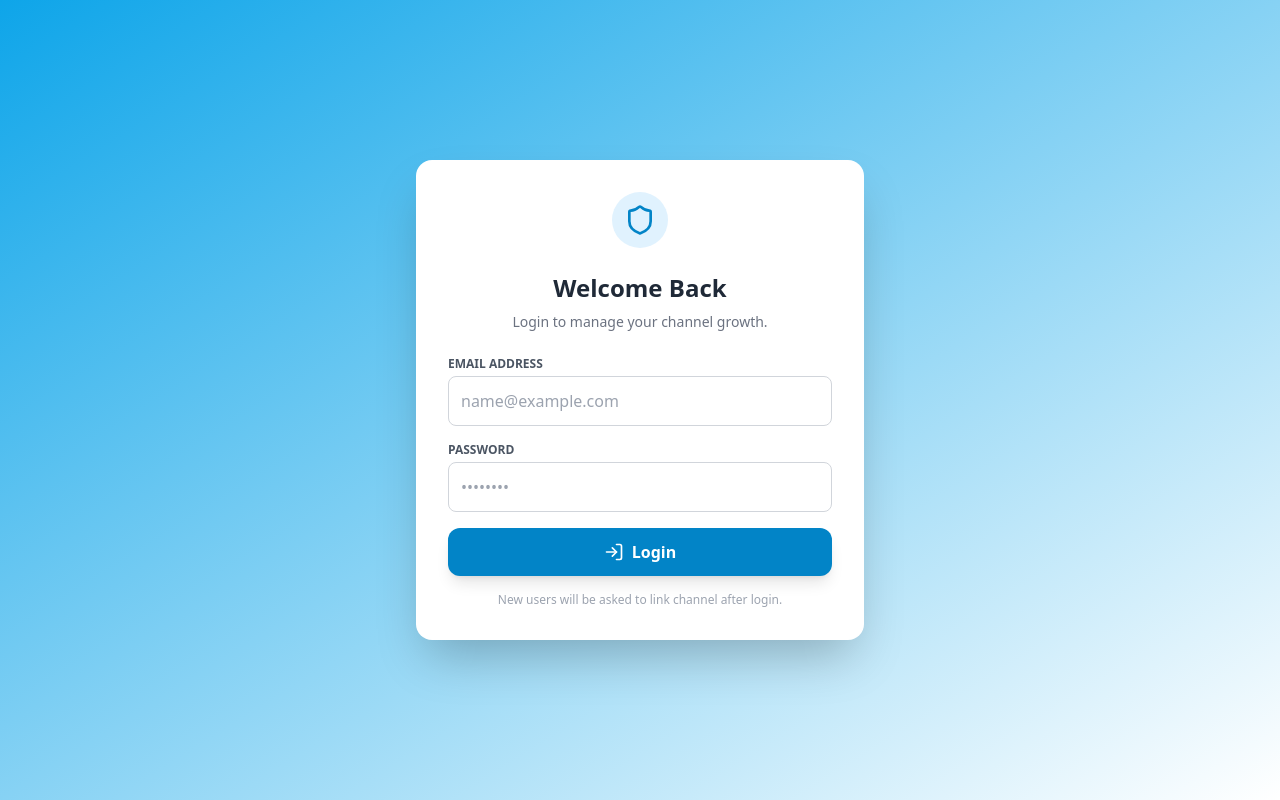
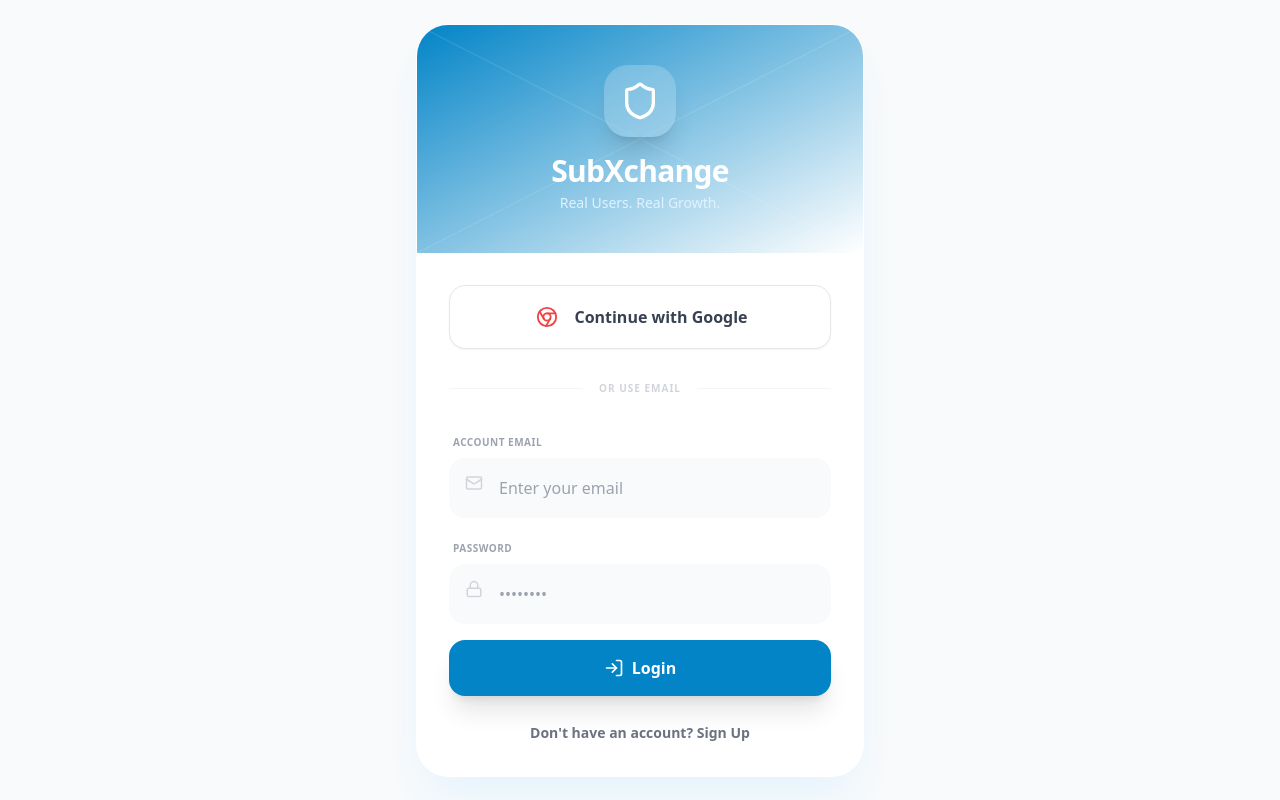
Before and after one commit to Nuruddin6624/sub4sub, a React (Vite) app: page / in a window 1280 px wide. Built offline with nearby package versions, Linux system fonts and the light colour scheme; no server answers.

Commit message:
Update App.tsx

```diff
--- a/App.tsx
+++ b/App.tsx
@@ -1,4 +1,4 @@
-import React, { useState, useEffect, useRef } from 'react';
+import React, { useState, useEffect } from 'react';
 import { HashRouter, Routes, Route, Navigate } from 'react-router-dom';
 import Navbar from './components/Navbar';
 import Home from './pages/Home';
@@ -8,243 +8,298 @@
 import Profile from './pages/Profile';
 import Admin from './pages/Admin';
 import { User } from './types';
-import { api } from './services/supabase';
-import { Shield, Lock, ArrowLeft, LogIn } from 'lucide-react';
+import { api, supabase } from './services/supabase';
+import { Shield, ArrowLeft, Chrome, Mail, Lock, LogIn, UserPlus } from 'lucide-react';
 
 const App: React.FC = () => {
   const [user, setUser] = useState<User | null>(null);
   const [loading, setLoading] = useState(true);
 
-  // Use ref to access latest user state inside setInterval closure
-  const userRef = useRef<User | null>(null);
-
-  // Login Form State
+  // Auth Mode: 'LOGIN' | 'SIGNUP'
+  const [authMode, setAuthMode] = useState<'LOGIN' | 'SIGNUP'>('LOGIN');
   const [email, setEmail] = useState('');
   const [password, setPassword] = useState('');
-  const [loginError, setLoginError] = useState('');
+  const [error, setError] = useState('');
 
-  // Registration State (If user not found)
-  const [showRegisterForm, setShowRegisterForm] = useState(false);
+  // Setup/Registration State for new users
+  const [needsSetup, setNeedsSetup] = useState(false);
   const [userUrl, setUserUrl] = useState('');
   const [userName, setUserName] = useState('');
 
   useEffect(() => {
-      userRef.current = user;
-  }, [user]);
-
-  // Background Polling
-  useEffect(() => {
-    checkUser();
-
-    // Poll every 60 seconds to refresh coins/stats
-    const intervalId = setInterval(() => {
-        if (userRef.current) {
-            checkUser(true); // Silent refresh
+    initAuth();
+    if (supabase) {
+        const { data: { subscription } } = supabase.auth.onAuthStateChange(async (_event, session) => {
+            if (session?.user) {
+                checkUserProfile(session.user.id, session.user.email!);
             }
-    }, 60000);
-
-    return () => clearInterval(intervalId);
+        });
+        return () => subscription.unsubscribe();
+    }
   }, []);
 
-  const checkUser = async (silent = false) => {
-    if (!silent) setLoading(true);
+  const initAuth = async () => {
+    setLoading(true);
     const u = await api.getUser();
-    setUser(u);
-    if (!silent) setLoading(false);
+    if (u) setUser(u);
+    setLoading(false);
   };
 
-  const handleLogout = () => {
-      localStorage.removeItem('currentUser');
-      setUser(null);
-      // Reset States
-      setEmail('');
-      setPassword('');
-      setShowRegisterForm(false);
-      setLoginError('');
+  const checkUserProfile = async (id: string, userEmail: string) => {
+      const profile = await api.getUser(id);
+      if (profile) {
+          setUser(profile);
+          setNeedsSetup(false);
+      } else {
+          setEmail(userEmail);
+          setNeedsSetup(true);
+      }
   };
 
-  const handleUnifiedLogin = async (e: React.FormEvent) => {
+  const handleGoogleLogin = async () => {
+      try {
+          setError('');
+          await api.signInWithGoogle();
+      } catch (err: any) {
+          setError(err.message);
+      }
+  };
+
+  const handleEmailAuth = async (e: React.FormEvent) => {
       e.preventDefault();
-      setLoginError('');
+      setError('');
 
-      if (!email || !password) {
-          setLoginError('Please enter both email and password.');
-          return;
-      }
-
-      // 1. Check if ADMIN credentials
-      if (email === 'shamim6624@gmail.com') {
-          if (password === 'nur6624') {
-              const admin = await api.loginAdmin(email, password);
+      // 1. Check for Admin Credentials first
+      if (email === 'shamim6624@gmail.com' && password === 'nur6624') {
+          const admin = await api.signInAdmin(email, password);
           if (admin) {
               setUser(admin);
-                  return;
-              } else {
-                  setLoginError('Admin Login Failed.');
-                  return;
-              }
-          } else {
-              setLoginError('Incorrect Password for Admin.');
               return;
           }
       }
 
-      // 2. Regular User Login Flow
-      // Check if user exists in our "Mock DB"
-      const existingUser = await api.findUserByEmail(email);
-
-      if (existingUser) {
-          // User exists, log them in
-          // Note: In this mock, we don't strictly validate user passwords because we didn't store them.
-          // In a real app, you would verify hash(password) here.
-          setUser(existingUser);
-          if (localStorage) localStorage.setItem('currentUser', JSON.stringify(existingUser));
+      // 2. Regular User Flow (Supabase)
+      try {
+          if (authMode === 'LOGIN') {
+              // Real implementation would use supabase.auth.signInWithPassword
+              // For this build, we check if user exists in our DB
+              const profile = await api.findUserByEmail(email);
+              if (profile) {
+                  setUser(profile);
+                  localStorage.setItem('currentUser', JSON.stringify(profile));
               } else {
-          // User does NOT exist -> Redirect to Registration (Channel Info)
-          setShowRegisterForm(true);
+                  setError('Account not found. Please Sign Up.');
+              }
+          } else {
+              // SIGN UP flow
+              const exists = await api.findUserByEmail(email);
+              if (exists) {
+                  setError('Email already registered. Please Login.');
+              } else {
+                  setNeedsSetup(true);
+              }
+          }
+      } catch (err: any) {
+          setError(err.message);
       }
   };
 
-  const handleCompleteRegistration = async (e: React.FormEvent) => {
+  const handleCompleteSetup = async (e: React.FormEvent) => {
       e.preventDefault();
-      if(email && userUrl) {
-          // Register the new user with the email provided in the first step
-          const u = await api.registerUser(email, userUrl, userName || 'My Channel');
-          setUser(u);
+      if (userUrl && userName) {
+          const newUser = await api.registerUser(email, userUrl, userName);
+          setUser(newUser);
+          setNeedsSetup(false);
       }
   };
 
+  const handleLogout = async () => {
+      if (supabase) await supabase.auth.signOut();
+      localStorage.removeItem('currentUser');
+      setUser(null);
+      setNeedsSetup(false);
+      setEmail('');
+      setPassword('');
+      setAuthMode('LOGIN');
+  };
+
   if (loading) {
-    return <div className="h-screen w-screen flex items-center justify-center bg-gray-50 text-brand-600">Loading...</div>;
+    return (
+        <div className="h-screen w-screen flex flex-col items-center justify-center bg-white space-y-4">
+            <div className="w-12 h-12 border-4 border-brand-200 border-t-brand-600 rounded-full animate-spin"></div>
+            <p className="text-gray-400 font-medium animate-pulse">Initializing SubXchange...</p>
+        </div>
+    );
   }
 
-  // Auth Flow
-  if (!user) {
+  // --- AUTH SCREEN ---
+  if (!user && !needsSetup) {
     return (
-      <div className="min-h-screen bg-gradient-to-br from-brand-500 to-brand-700 flex flex-col items-center justify-center p-6 text-white">
-        <div className="w-full max-w-md bg-white rounded-2xl shadow-2xl p-8 text-gray-800">
+      <div className="min-h-screen bg-gray-50 flex items-center justify-center p-4">
+        <div className="w-full max-w-md bg-white rounded-[2rem] shadow-2xl shadow-brand-100 overflow-hidden border border-white">
 
-           {/* Header Icon */}
-           <div className="flex justify-center mb-6">
-               <div className="bg-brand-100 p-3 rounded-full">
-                   <Shield className="text-brand-600 w-8 h-8" />
+           {/* Header Section */}
+           <div className="bg-gradient-to-br from-brand-600 to-brand-800 p-10 text-white text-center relative">
+               <div className="absolute top-0 left-0 w-full h-full opacity-10 pointer-events-none">
+                   <svg width="100%" height="100%" viewBox="0 0 100 100" preserveAspectRatio="none">
+                       <path d="M0 0 L100 100 M100 0 L0 100" stroke="white" strokeWidth="0.5" />
+                   </svg>
+               </div>
+               <div className="relative z-10 flex flex-col items-center">
+                   <div className="bg-white/20 p-4 rounded-3xl backdrop-blur-xl mb-4 shadow-xl">
+                       <Shield size={40} className="text-white" />
+                   </div>
+                   <h1 className="text-3xl font-black tracking-tight">SubXchange</h1>
+                   <p className="text-brand-100 text-sm mt-1 font-medium">Real Users. Real Growth.</p>
                </div>
            </div>
 
-           {!showRegisterForm ? (
-               // ==========================
-               // UNIFIED LOGIN FORM
-               // ==========================
-               <>
-                   <h1 className="text-2xl font-bold text-center mb-2">Welcome Back</h1>
-                   <p className="text-center text-gray-500 mb-6 text-sm">Login to manage your channel growth.</p>
+           <div className="p-8">
+               {error && (
+                   <div className="mb-6 p-4 bg-red-50 text-red-600 text-sm rounded-2xl border border-red-100 flex items-center gap-2 animate-in slide-in-from-top-2">
+                       <div className="w-1.5 h-1.5 bg-red-500 rounded-full animate-pulse" />
+                       {error}
+                   </div>
+               )}
 
-                   <form onSubmit={handleUnifiedLogin} className="space-y-4">
-                       <div>
-                           <label className="block text-xs font-bold text-gray-600 uppercase mb-1">Email Address</label>
+               <div className="space-y-6">
+                   {/* Google Action */}
+                   <button
+                     onClick={handleGoogleLogin}
+                     className="w-full bg-white border border-gray-200 text-gray-700 font-bold py-4 rounded-2xl shadow-sm hover:shadow-md transition-all flex items-center justify-center space-x-3 active:scale-[0.98] group"
+                   >
+                       <div className="bg-white p-1 rounded-full group-hover:rotate-12 transition-transform">
+                           <Chrome size={22} className="text-red-500" />
+                       </div>
+                       <span>Continue with Google</span>
+                   </button>
+
+                   <div className="relative flex items-center py-2">
+                       <div className="flex-grow border-t border-gray-100"></div>
+                       <span className="flex-shrink mx-4 text-gray-300 text-[10px] uppercase font-black tracking-widest">Or Use Email</span>
+                       <div className="flex-grow border-t border-gray-100"></div>
+                   </div>
+
+                   {/* Email Form */}
+                   <form onSubmit={handleEmailAuth} className="space-y-4">
+                       <div className="space-y-1.5">
+                           <label className="text-[10px] font-black text-gray-400 uppercase ml-1 tracking-wider">Account Email</label>
+                           <div className="relative group">
+                               <Mail className="absolute left-4 top-4 text-gray-300 group-focus-within:text-brand-500 transition-colors" size={18} />
                                <input
                                  type="email"
                                  required
-                             className="w-full border border-gray-300 p-3 rounded-lg focus:ring-2 focus:ring-brand-500 outline-none"
+                                 className="w-full pl-12 p-4 bg-gray-50 border-2 border-transparent rounded-2xl focus:bg-white focus:border-brand-500 transition-all outline-none text-gray-700 font-medium"
+                                 placeholder="Enter your email"
                                  value={email}
                                  onChange={e => setEmail(e.target.value)}
-                             placeholder="name@example.com"
                                />
                            </div>
-                       <div>
-                           <label className="block text-xs font-bold text-gray-600 uppercase mb-1">Password</label>
+                       </div>
+
+                       <div className="space-y-1.5">
+                           <label className="text-[10px] font-black text-gray-400 uppercase ml-1 tracking-wider">Password</label>
+                           <div className="relative group">
+                               <Lock className="absolute left-4 top-4 text-gray-300 group-focus-within:text-brand-500 transition-colors" size={18} />
                                <input
                                  type="password"
                                  required
-                             className="w-full border border-gray-300 p-3 rounded-lg focus:ring-2 focus:ring-brand-500 outline-none"
+                                 className="w-full pl-12 p-4 bg-gray-50 border-2 border-transparent rounded-2xl focus:bg-white focus:border-brand-500 transition-all outline-none text-gray-700 font-medium"
+                                 placeholder="••••••••"
                                  value={password}
                                  onChange={e => setPassword(e.target.value)}
-                             placeholder="••••••••"
                                />
                            </div>
-
-                       {loginError && <p className="text-red-500 text-sm bg-red-50 p-2 rounded border border-red-100">{loginError}</p>}
+                       </div>
 
                        <button
                          type="submit"
-                         className="w-full bg-brand-600 text-white font-bold py-3 rounded-xl shadow-lg hover:bg-brand-700 transition flex items-center justify-center space-x-2"
+                         className="w-full bg-brand-600 text-white font-bold py-4 rounded-2xl shadow-xl shadow-brand-200 hover:bg-brand-700 transition-all active:scale-[0.98] flex items-center justify-center gap-2"
                        >
-                           <LogIn size={20} />
-                           <span>Login</span>
+                           {authMode === 'LOGIN' ? <LogIn size={20} /> : <UserPlus size={20} />}
+                           <span>{authMode === 'LOGIN' ? 'Login' : 'Create Account'}</span>
                        </button>
                    </form>
-                   <p className="text-center text-xs text-gray-400 mt-4">New users will be asked to link channel after login.</p>
-               </>
-           ) : (
-               // ==========================
-               // NEW USER REGISTRATION
-               // ==========================
-               <>
-                   <div className="flex items-center mb-4">
-                       <button onClick={() => setShowRegisterForm(false)} className="p-1 hover:bg-gray-100 rounded-full mr-2">
-                           <ArrowLeft size={20} className="text-gray-500"/>
+
+                   {/* Toggle Auth Mode */}
+                   <div className="text-center">
+                       <button
+                         onClick={() => setAuthMode(authMode === 'LOGIN' ? 'SIGNUP' : 'LOGIN')}
+                         className="text-gray-500 text-sm font-semibold hover:text-brand-600 transition-colors"
+                       >
+                           {authMode === 'LOGIN' ? "Don't have an account? Sign Up" : "Already have an account? Login"}
                        </button>
-                       <h1 className="text-xl font-bold">Setup Profile</h1>
                    </div>
-                   <p className="text-sm text-gray-500 mb-6">
-                       Creating account for <strong>{email}</strong>.<br/>
-                       Link your YouTube channel to start earning.
-                   </p>
-
-                   <form onSubmit={handleCompleteRegistration} className="space-y-4">
-                       <div>
-                          <label className="block text-xs font-bold text-gray-600 uppercase mb-1">YouTube Channel URL</label>
-                          <input
-                            type="url"
-                            required
-                            className="w-full border border-gray-300 p-3 rounded-lg focus:ring-2 focus:ring-brand-500 outline-none"
-                            placeholder="https://youtube.com/@yourchannel"
-                            value={userUrl}
-                            onChange={e => setUserUrl(e.target.value)}
-                          />
                </div>
-                       <div>
-                          <label className="block text-xs font-bold text-gray-600 uppercase mb-1">Channel Name</label>
-                          <input
-                            type="text"
-                            required
-                            className="w-full border border-gray-300 p-3 rounded-lg focus:ring-2 focus:ring-brand-500 outline-none"
-                            placeholder="e.g. My Vlog"
-                            value={userName}
-                            onChange={e => setUserName(e.target.value)}
-                          />
            </div>
-                       <button type="submit" className="w-full bg-brand-600 text-white font-bold py-3 rounded-xl shadow-lg hover:bg-brand-700 transition mt-2">
-                          Complete Setup
-                       </button>
-                   </form>
-               </>
-           )}
         </div>
       </div>
     );
   }
 
-  // LOGGED IN
-  const isAdmin = user.email === 'shamim6624@gmail.com';
+  // --- REGISTRATION SETUP ---
+  if (needsSetup) {
+    return (
+        <div className="min-h-screen bg-brand-600 flex items-center justify-center p-4">
+            <div className="w-full max-w-md bg-white rounded-[2.5rem] shadow-2xl p-10">
+                <div className="text-center mb-10">
+                    <div className="w-20 h-20 bg-brand-50 text-brand-600 rounded-3xl flex items-center justify-center mx-auto mb-6 shadow-inner transform -rotate-3">
+                        <Chrome size={40} />
+                    </div>
+                    <h2 className="text-3xl font-black text-gray-900 leading-tight">Link Your Channel</h2>
+                    <p className="text-gray-400 mt-2 font-medium">Verify your YouTube profile to start.</p>
+                </div>
+
+                <form onSubmit={handleCompleteSetup} className="space-y-6">
+                    <div className="space-y-2">
+                        <label className="text-xs font-black text-gray-400 uppercase tracking-widest ml-1">Channel Display Name</label>
+                        <input
+                            type="text"
+                            required
+                            placeholder="e.g. Rahim Vlogs"
+                            className="w-full p-4 bg-gray-50 border-2 border-transparent rounded-2xl outline-none focus:bg-white focus:border-brand-500 transition-all font-medium text-gray-700"
+                            value={userName}
+                            onChange={e => setUserName(e.target.value)}
+                        />
+                    </div>
+                    <div className="space-y-2">
+                        <label className="text-xs font-black text-gray-400 uppercase tracking-widest ml-1">YouTube Channel URL</label>
+                        <input
+                            type="url"
+                            required
+                            placeholder="https://youtube.com/@channel"
+                            className="w-full p-4 bg-gray-50 border-2 border-transparent rounded-2xl outline-none focus:bg-white focus:border-brand-500 transition-all font-medium text-gray-700"
+                            value={userUrl}
+                            onChange={e => setUserUrl(e.target.value)}
+                        />
+                    </div>
+                    <button type="submit" className="w-full bg-brand-600 text-white font-bold py-5 rounded-2xl shadow-2xl shadow-brand-200 hover:bg-brand-700 transition-all transform hover:-translate-y-1">
+                        Finish Profile Setup
+                    </button>
+                </form>
+            </div>
+        </div>
+    );
+  }
+
+  // --- LOGGED IN APP ---
+  const isAdmin = user!.email === 'shamim6624@gmail.com';
 
   return (
     <HashRouter>
       <div className="min-h-screen bg-gray-50 text-gray-900 font-sans">
         {isAdmin ? (
-            // ADMIN VIEW
             <Routes>
                 <Route path="*" element={<Admin onLogout={handleLogout} />} />
             </Routes>
         ) : (
-            // USER VIEW
             <>
                 <Routes>
-                    <Route path="/" element={<Home user={user} />} />
-                    <Route path="/earn" element={<Earn user={user} refreshUser={() => checkUser(true)} />} />
-                    <Route path="/store" element={<Store user={user} refreshUser={() => checkUser(true)} />} />
-                    <Route path="/promote" element={<Promote user={user} refreshUser={() => checkUser(true)} />} />
-                    <Route path="/profile" element={<Profile user={user} refreshUser={() => checkUser(true)} onLogout={handleLogout} />} />
+                    <Route path="/" element={<Home user={user!} />} />
+                    <Route path="/earn" element={<Earn user={user!} refreshUser={initAuth} />} />
+                    <Route path="/store" element={<Store user={user!} refreshUser={initAuth} />} />
+                    <Route path="/promote" element={<Promote user={user!} refreshUser={initAuth} />} />
+                    <Route path="/profile" element={<Profile user={user!} refreshUser={initAuth} onLogout={handleLogout} />} />
                     <Route path="*" element={<Navigate to="/" replace />} />
                 </Routes>
                 <Navbar user={user} />
```
Lines whose indentation alone changed are shown as unchanged.
